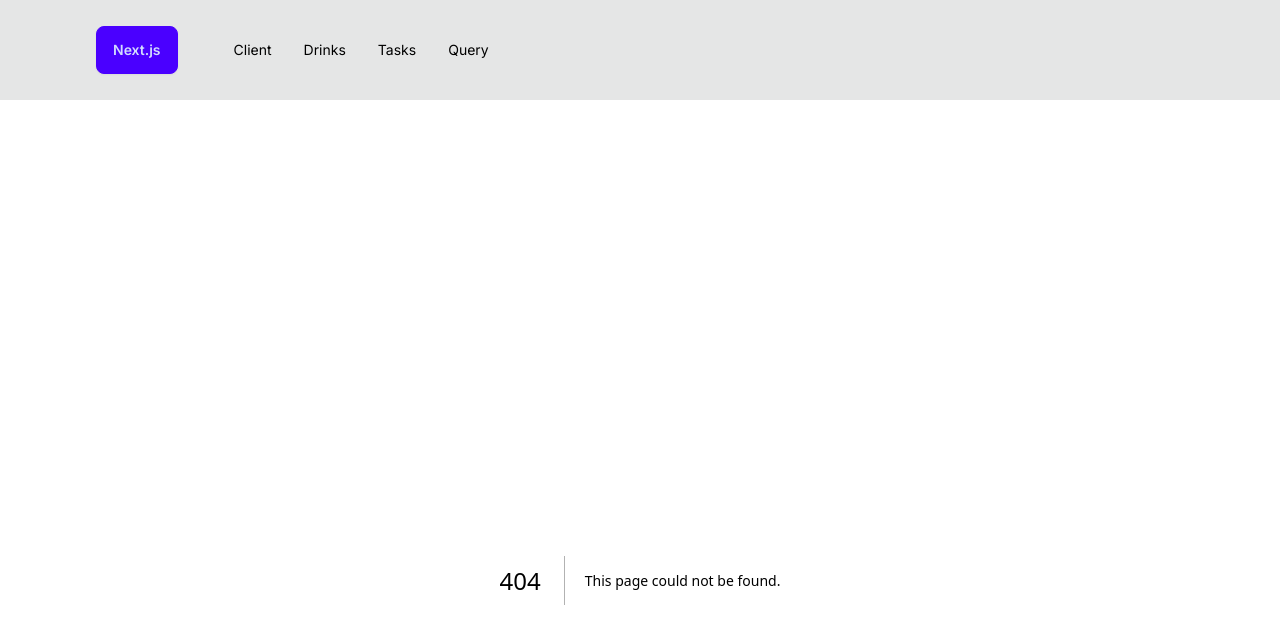
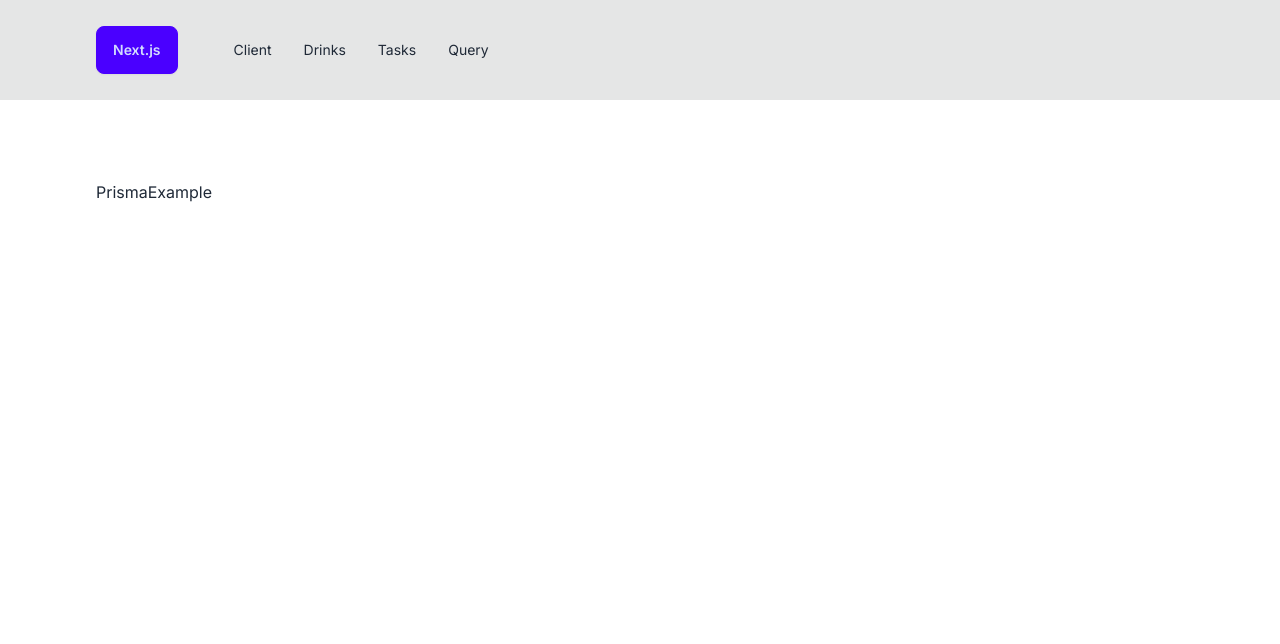
Before and after one commit to SumitsHub/learn-next.js-14, a Next.js app in the folder 01-nextjs-tutorials/: page /prisma-example in a window 1280 px wide. Before the commit this address had no page. Shown: the top 644 px of the page. Built offline with nearby package versions, Linux system fonts and the light colour scheme.

Commit message:
query, prisma-example and tasks pages: initial setup

```diff
--- /dev/null
+++ b/01-nextjs-tutorials/app/prisma-example/page.js
@@ -0,0 +1,4 @@
+function PrismaExample() {
+  return <div>PrismaExample</div>;
+}
+export default PrismaExample;
--- /dev/null
+++ b/01-nextjs-tutorials/app/query/page.js
@@ -0,0 +1,4 @@
+function Query() {
+  return <div>Query</div>;
+}
+export default Query;
--- /dev/null
+++ b/01-nextjs-tutorials/app/tasks/page.js
@@ -0,0 +1,4 @@
+function Tasks() {
+  return <div>Tasks</div>;
+}
+export default Tasks;
```
